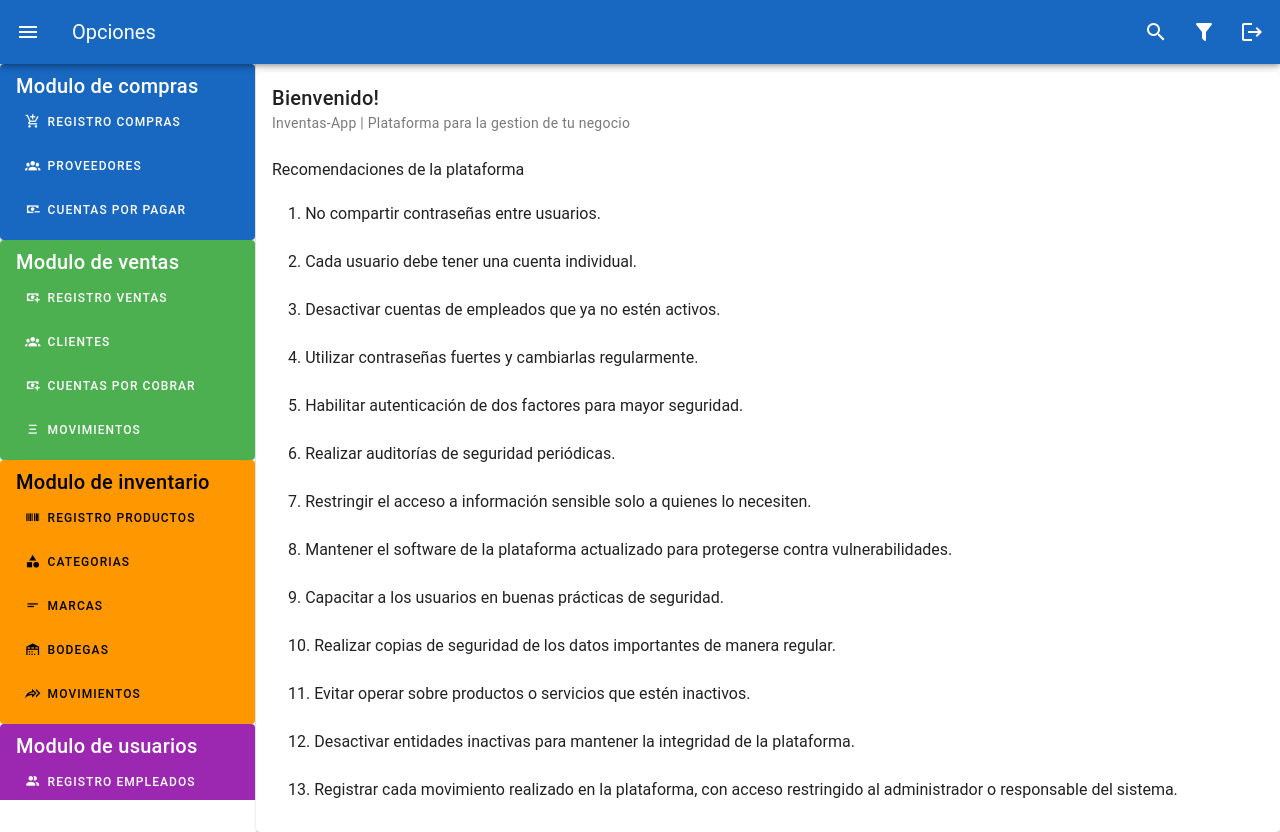
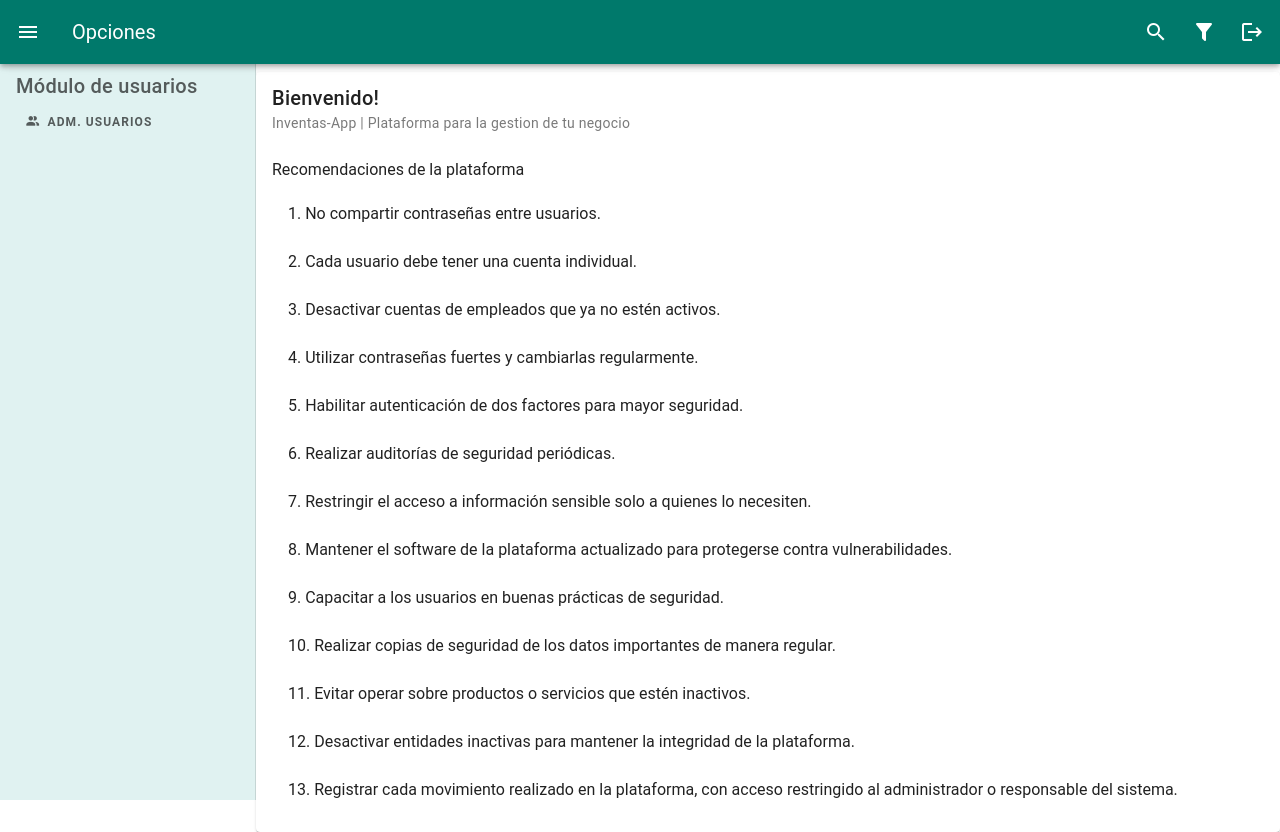
Before and after one commit to lororock/inventas-app-front, a Vue app: page /home in a window 1280 px wide. Built offline with nearby package versions, Linux system fonts and the light colour scheme; sample sign-in values are in the browser's storage.

Commit message:
:bug: added interface for mapped and added path for route in list item

```diff
--- /dev/null
+++ b/src/assets/interfaces/dashboard.items.interface.ts
@@ -0,0 +1,13 @@
+interface Item {
+    id: number;
+    rol: number;
+    icon: string;
+    title: string;
+    path: string;
+}
+
+export default interface DashboardItem {
+    roles: number[];
+    title: string;
+    items: Item[];
+}
--- a/src/assets/list.items.ts
+++ b/src/assets/list.items.ts
@@ -1,3 +1,5 @@
+import DashboardItem from "./interfaces/dashboard.items.interface.ts";
+
 export const documentTypes = [
   {
     value: 0,
@@ -32,63 +34,59 @@ export const genders = [
   },
 ];
 
-export const functionsDashboard = [
+export const functionsDashboard: DashboardItem[] = [
+  {
+    roles: [0,1],
+    title: "Módulo de usuarios",
+    items: [
+      { id: 1, rol: 0, icon: "mdi-account-multiple", title: "Adm. usuarios", path: "employees"},
+    ]
+  },
+    /**
   {
     rol: 1,
-    title: "Modulo de compras",
-    color: "primary",
+    title: "Módulo de ventas",
     items: [
-      { id: 1, type: 2, icon: "mdi-cart-plus", title: "Registro Compras" },
-      { id: 2, type: 2, icon: "mdi-account-group", title: "Proveedores" },
-      { id: 3, type: 2, icon: "mdi-cash-minus", title: "Cuentas por pagar" },
+      { id: 4, rol: 2, icon: "mdi-cash-plus", title: "Registro Ventas" },
+      { id: 5, rol: 2, icon: "mdi-account-group", title: "Clientes" },
+      { id: 6, rol: 2, icon: "mdi-cash-plus", title: "Cuentas por cobrar" },
+      { id: 7, rol: 2, icon: "mdi-currency-eth", title: "Movimientos" },
     ]
   },
   {
     rol: 1,
-    title: "Modulo de ventas",
-    color: "success",
-    items: [
-      { id: 4, type: 2, icon: "mdi-cash-plus", title: "Registro Ventas" },
-      { id: 5, type: 2, icon: "mdi-account-group", title: "Clientes" },
-      { id: 6, type: 2, icon: "mdi-cash-plus", title: "Cuentas por cobrar" },
-      { id: 7, type: 2, icon: "mdi-currency-eth", title: "Movimientos" },
-    ]
+    title: "Módulo de inventario",
+    items: [{ id: 8, rol: 2, icon: "mdi-barcode", title: "Registro Productos" },
+      { id: 9, rol: 2, icon: "mdi-shape", title: "Categorias" },
+      { id: 10, rol: 2, icon: "mdi-text-short", title: "Marcas" },
+      { id: 11, rol: 2, icon: "mdi-warehouse", title: "Bodegas" },
+      { id: 12, rol: 2, icon: "mdi-share-all-outline", title: "Movimientos" },]
   },
   {
     rol: 1,
-    title: "Modulo de inventario",
-    color: "orange",
-    items: [{ id: 8, type: 2, icon: "mdi-barcode", title: "Registro Productos" },
-      { id: 9, type: 2, icon: "mdi-shape", title: "Categorias" },
-      { id: 10, type: 2, icon: "mdi-text-short", title: "Marcas" },
-      { id: 11, type: 2, icon: "mdi-warehouse", title: "Bodegas" },
-      { id: 12, type: 2, icon: "mdi-share-all-outline", title: "Movimientos" },]
-  },
-  {
-    rol: 1,
-    title: "Modulo de usuarios",
-    color: "purple",
+    title: "Módulo de usuarios",
     items: [
       {
         id: 13,
-        type: 2,
+        rol: 2,
         icon: "mdi-account-multiple",
         title: "Registro empleados",
       },
       {
         id: 14,
-        type: 2,
+        rol: 2,
         icon: "mdi-account-cog",
         title: "Actualizar empleados",
       },
       {
         id: 15,
-        type: 2,
+        rol: 2,
         icon: "mdi-cash-register",
         title: "Cajas",
       },
     ]
   },
+      */
 ];
 
 export const recommendationsFormDashboard = [
--- a/src/components/admin/PanelLateral.vue
+++ b/src/components/admin/PanelLateral.vue
@@ -1,6 +1,6 @@
 <template>
       <v-app-bar
-          color="primary"
+          color="teal-darken-2"
           prominent
       >
         <v-app-bar-nav-icon variant="text" @click.stop="nav = !nav"></v-app-bar-nav-icon>
@@ -15,17 +15,19 @@
         <v-btn variant="text" icon="mdi-logout" @click="authStore.logout()" />
       </v-app-bar>
       <v-navigation-drawer
+          color="teal-lighten-5"
           v-model="nav"
           relative
           app
       >
-        <v-alert :title="item.title" density="compact" v-for="(item, index) of listItems" :key="index" :color="item.color">
+        <v-alert
+            variant="plain" :color="'teal-darken-5'" :title="item.title" density="compact" v-for="(item, index) of listItems" :key="index">
           <v-list
               v-for="(subItem, subIndex) of item.items"
               :key="subIndex"
               link
           >
-            <v-btn variant="text" size="small" :prepend-icon="subItem.icon">{{subItem.title}}</v-btn>
+            <v-btn variant="text" size="small" :prepend-icon="subItem.icon" @click="router.push(subItem.path)"><strong>{{subItem.title}}</strong></v-btn>
           </v-list>
         </v-alert>
       </v-navigation-drawer>
@@ -35,6 +37,7 @@
 import {ref} from "vue"
 import {functionsDashboard} from "../../assets/list.items.ts";
 import {useAuthStore} from "../../store/auth.store.ts";
+import router from "../../router";
 const authStore = useAuthStore()
 
 
```
